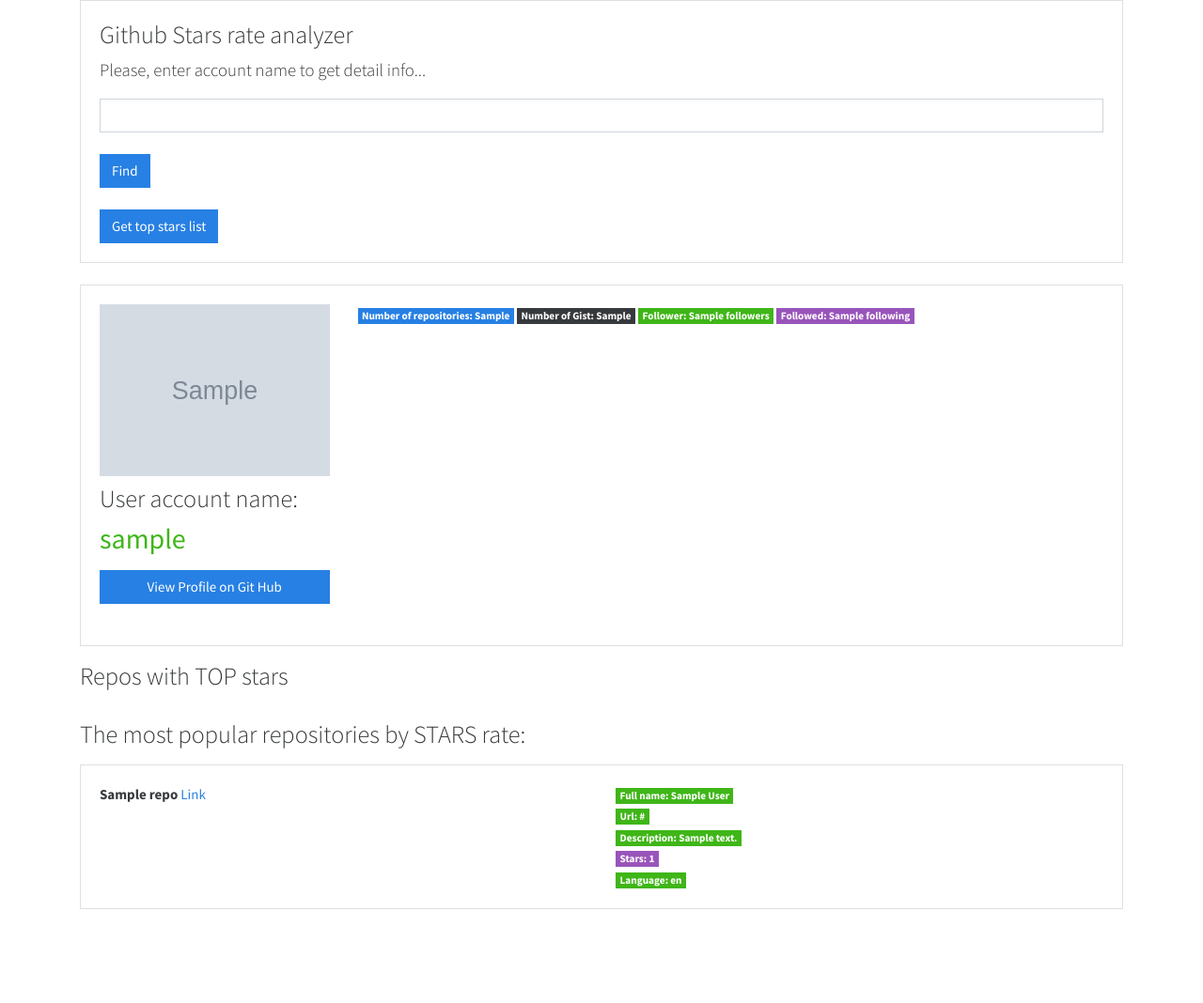
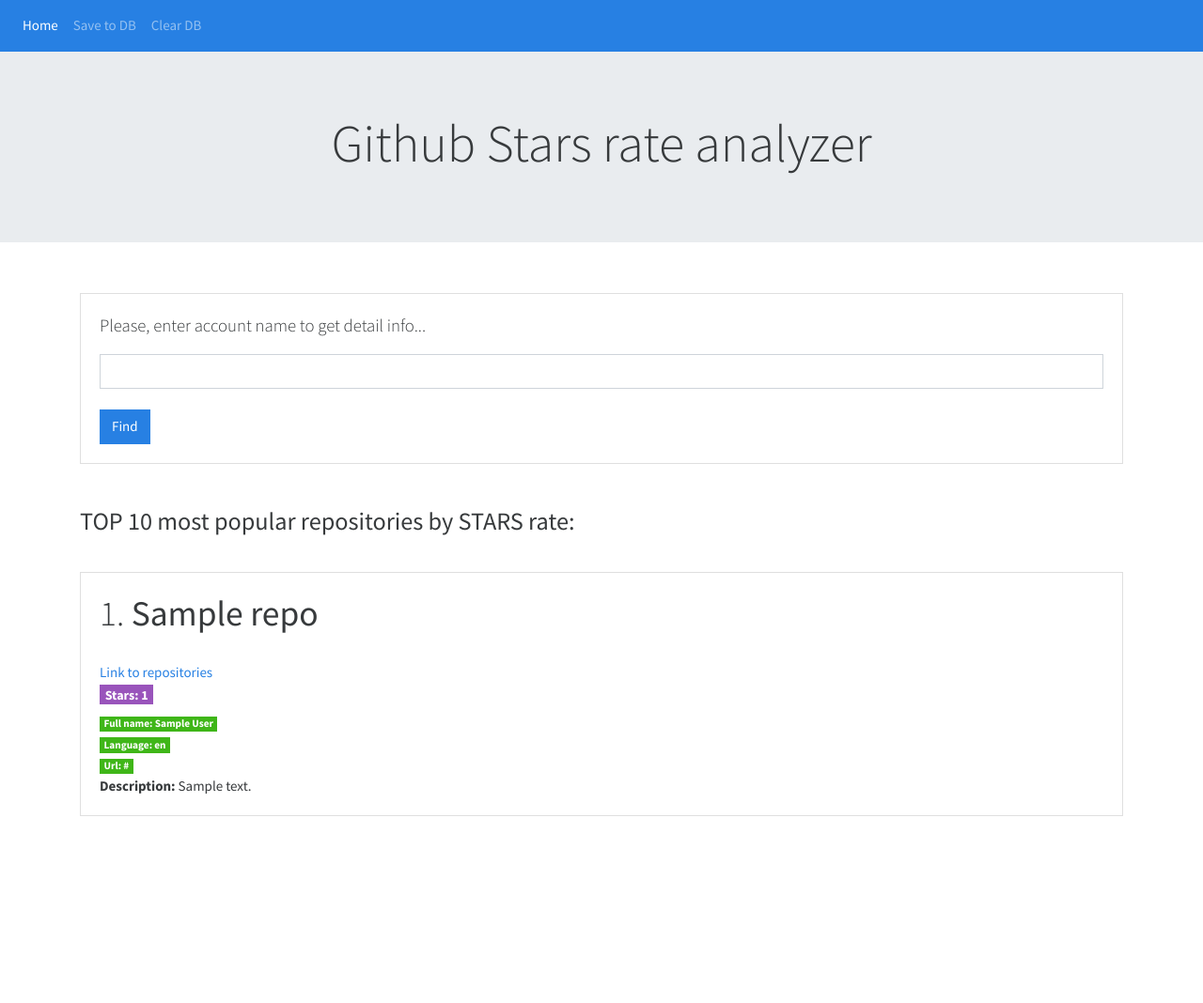
Before and after one commit to vbondyrev/GitHub-RestAPI, a Flask app: template templates/index.html in a window 1280 px wide. Shown: the whole page at 94% size. After the commit the page ends 869 px from the top, so only its background shows below. Run offline with Flask 2, Linux system fonts and the light colour scheme; the template is opened without the code that fills it: most values are stand-ins (such as "Sample title", 1, 10 or a date in 2020); grey boxes marked "Sample" are stand-in pictures; some libraries are stand-ins or nearby versions.

Commit message:
Index template changed

```diff
--- a/templates/index.html
+++ b/templates/index.html
@@ -5,14 +5,38 @@
     <meta name="viewport" content="width=device-width, initial-scale=1.0">
     <meta http-equiv="X-UA-Compatible" content="ie=edge">
     <link rel="stylesheet" href="https://bootswatch.com/4/cosmo/bootstrap.min.css">
-    <title>Github Stars rate analyzer</title>
+    <title>Stars rate analyzer</title>
 
 </head>
 
 <body>
-<div class="container searchContainer">
+
+<nav class="navbar navbar-expand-lg navbar-dark bg-primary">
+    <br>
+    <div class="collapse navbar-collapse" id="navbarColor01">
+        <ul class="navbar-nav mr-auto">
+            <li class="nav-item active">
+                <a class="nav-link" href="/">Home<span class="sr-only">(current)</span></a>
+            </li>
+            <li class="nav-item">
+                <a class="nav-link" href="/db/save">Save to DB</a>
+            </li>
+            <li class="nav-item">
+                <a class="nav-link" href="/db/delete">Clear DB</a>
+            </li>
+        </ul>
+    </div>
+</nav>
+
+<div class="jumbotron text-center">
+    <h3 class="display-4">Github Stars rate analyzer</h3>
+</div>
+<br>
+
+<div class="container mainPage">
+
     <div class="search card card-body">
-        <h3>Github Stars rate analyzer</h3>
+
         <p class="lead">
             Please, enter account name to get detail info...
         </p>
@@ -21,73 +45,39 @@
             <br>
             <button type="submit" class="btn btn-primary">Find</button>
         </form>
-        <form action="/top" method="get">
+    </div>
+
     <br>
-            <button type="submit" class="btn btn-primary">Get top stars list</button>
-        </form>
-    </div>
+
+    {% if repos %}
+    <div id="repos" style="margin-bottom: 100px;">
         <br>
-    {% if profile %}
-    <div id="profile">
-
-        <div class="card card-body mb-3">
-            <div class="row">
-                <div class="col-md-3">
-                    <img class="img-fluid mb-2" src="{{profile.avatar_url}}">
-                        <h3> User account name:
-                              <h2><p class="text-success"><strong>{{profile.login}}</strong></p></h2>
-                        </h3>
-                    <a href="{{profile.html_url}}" target="_blank" class="btn btn-primary btn-block mb-4">View Profile on Git Hub</a>
-                </div>
-                <div class="col-md-9">
-                    <span class="badge badge-primary">Number of repositories: {{profile.public_repos}} </span>
-                    <span class="badge badge-secondary">Number of Gist: {{profile.public_gists}} </span>
-                    <span class="badge badge-success">Follower: {{profile.followers}} </span>
-                    <span class="badge badge-info">Followed: {{profile.following}}</span>
-                    <br><br>
-
-                </div>
-            </div>
-        </div>
-   <h3>Repos with TOP stars </h3>
+        <h3 class="page-heading mb-3"><strong>TOP 10 most popular repositories by STARS rate:</strong></h3>
         <br>
-    <div id="repos" style="margin-bottom: 100px;">
-         <h3 class="page-heading mb-3">The most popular repositories by STARS rate: </h3>
+        {% set counter = 1 %}
         {% for repo in repos|sort(attribute='stargazers_count', reverse = True) %}
         <div class="card card-body mb-2">
             <div class="row">
                 <div class="col-md-6">
-                        <span><strong>{{repo.name}}</strong></span>
-                        <a href="{{repo.html_url}}" target="_blank" class="card-link"> Link </a>
-                    </div>
-                    <div class="col-md-6">
+                    <h1> {{counter + loop.index0}}. <strong>{{repo.name}}</strong></h1>
+                    <br>
+                    <a href="{{repo.html_url}}" target="_blank" class="card-link"> Link to repositories </a>
+                    <br>
+                    <h5><span class="badge badge-info">Stars:  {{repo.stargazers_count}}</span></h5>
                     <span class="badge badge-success">Full name:  {{repo.full_name}}</span>
+                    <br>
+                    <span class="badge badge-success">Language:  {{repo.language}}</span>
                     <br>
                     <span class="badge badge-success">Url:  {{repo.url}}</span>
                     <br>
-                    <span class="badge badge-success">Description:  {{repo.description}}</span>
-                        <br>
-                    <span class="badge badge-info">Stars:  {{repo.stargazers_count}}</span>
-                        <br>
-                    <span class="badge badge-success">Language:  {{repo.language}}</span>
+                    <strong>Description:</strong> {{repo.description}}
                 </div>
             </div>
         </div>
+
         {% endfor %}
     </div>
-
-    </div>
-    {% else %}
-
-    {% if error %}
-    <div class="alert alert-danger">
-        {{error}}
-    </div>
-
-
     {% endif %}
-    {% endif %}
-
 
 </div>
 
```
Also changed, not shown: templates/top.html (deleted, +0 -62 lines), README.md. Lines whose indentation alone changed are shown as unchanged.
